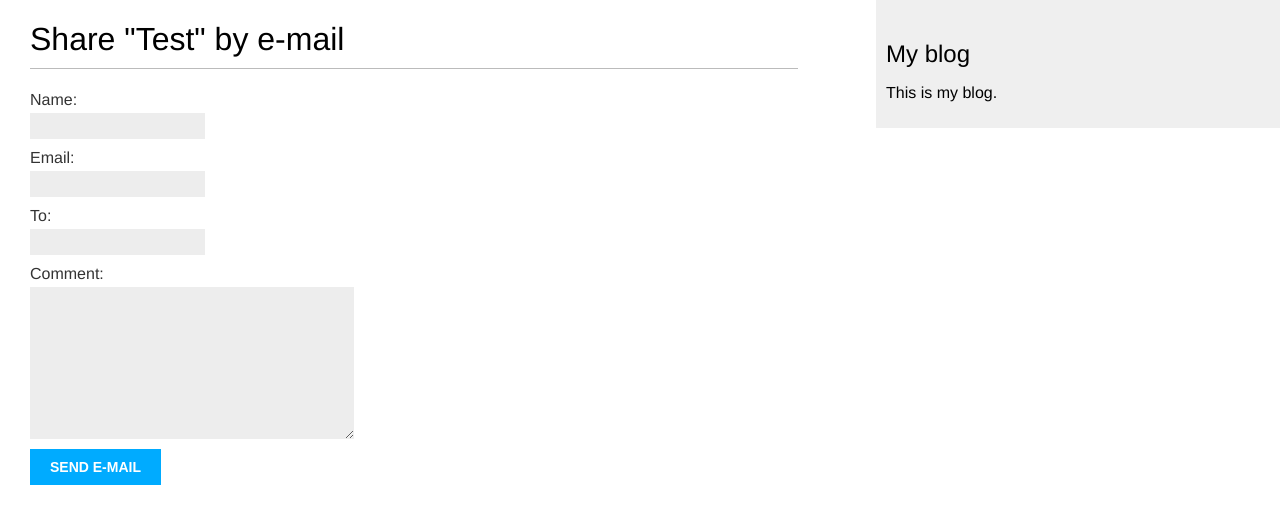
After one commit to GithubHungry/my_blog, a Django app: page /blog/3/share/ in a window 1280 px wide. The commit adds this page. Shown: the top 524 px of the page. Run offline with Django 3.2, Linux system fonts and the light colour scheme; data comes from the database, SQL or seed files in the repository.

Commit message:
'add_send_email'

```diff
--- a/blog/forms.py
+++ b/blog/forms.py
@@ -0,0 +1,8 @@
+from django import forms
+
+
+class EmailPostForm(forms.Form):
+    name = forms.CharField(max_length=225)
+    email = forms.EmailField()
+    to = forms.EmailField()
+    comment = forms.CharField(required=False, widget=forms.Textarea)  # widget - type of HTML element
--- a/blog/models.py
+++ b/blog/models.py
@@ -25,7 +25,7 @@ class Post(models.Model):
     updated = models.DateTimeField(auto_now=True)
     status = models.CharField(max_length=10, choices=STATUS_CHOICES, default='draft')
 
-    objects = models.Manager()  # Save objects manager by default
+    objects = models.Manager()  # Save objects manager as default
     published = PublishedManager()  # Add custom manager
 
     class Meta:
--- /dev/null
+++ b/blog/templates/blog/post/share.html
@@ -0,0 +1,19 @@
+{% extends "blog/base.html" %}
+
+{% block title %}Share a post{% endblock %}
+
+{% block content %}
+  {% if sent %}
+    <h1>E-mail successfully sent</h1>
+    <p>
+      "{{ post.title }}" was successfully sent to {{ form.cleaned_data.to }}.
+    </p>
+  {% else %}
+    <h1>Share "{{ post.title }}" by e-mail</h1>
+    <form action="." method="post">
+      {{ form.as_p }}
+      {% csrf_token %}
+      <input type="submit" value="Send e-mail">
+    </form>
+  {% endif %}
+{% endblock %}
--- a/blog/urls.py
+++ b/blog/urls.py
@@ -7,4 +7,5 @@ urlpatterns = [
     # path('', views.post_list, name='post_list'),
     path('', views.PostListView.as_view(), name='post_list'),
     path('detail/<slug:post>/<int:year>/<int:month>/<int:day>/', views.post_detail, name='post_detail'),
+    path('<int:post_id>/share/', views.post_share, name='post_share'),
 ]
--- a/blog/views.py
+++ b/blog/views.py
@@ -1,8 +1,10 @@
 from django.shortcuts import render, get_object_or_404
 from django.core.paginator import Paginator, EmptyPage, PageNotAnInteger
+from django.core.mail import send_mail
 from django.views.generic import ListView
 
 from .models import Post
+from .forms import EmailPostForm
 
 
 # Create your views here.
@@ -29,3 +31,20 @@ def post_detail(request, year, month, day, post):
     post = get_object_or_404(Post, status='published', publish__year=year, publish__month=month, publish__day=day,
                              slug=post)
     return render(request, 'blog/post/detail.html', {'object': post})
+
+
+def post_share(request, post_id):
+    post = get_object_or_404(Post, id=post_id, status='published')
+    sent = False
+    if request.method == 'POST':
+        form = EmailPostForm(request.POST)
+        if form.is_valid():
+            cd = form.cleaned_data  # dictionary with keys - name field, values - values
+            post_url = request.build_absolute_uri(post.get_absolute_url())  # create full post link for sending by email
+            subject = '{} ({}) recommends you reading "{}"'.format(cd['name'], cd['email'], post.title)
+            message = 'Read "{}" at {}\n\n{}\'s comments: {}'.format(post.title, post_url, cd['name'], cd['comment'])
+            send_mail(subject, message, 'shopmanage7@gmail.com', [cd['to']], False)
+            sent = True  # flag for complete message in template
+    else:
+        form = EmailPostForm()
+    return render(request, 'blog/post/share.html', {'post': post, 'form': form, 'sent': sent})
--- a/mysite/settings.py
+++ b/mysite/settings.py
@@ -115,3 +115,9 @@ USE_TZ = True
 # https://docs.djangoproject.com/en/3.0/howto/static-files/
 
 STATIC_URL = '/static/'
+
+EMAIL_HOST = 'smtp.gmail.com'
+EMAIL_HOST_USER = 'shopmanage7@gmail.com'
+EMAIL_HOST_PASSWORD = 'M2t8zUmPQg'
+EMAIL_PORT = 465
+EMAIL_USE_SSL = True
```
Also changed, not shown: blog/templates/blog/post/detail.html (+10 -5 lines).
